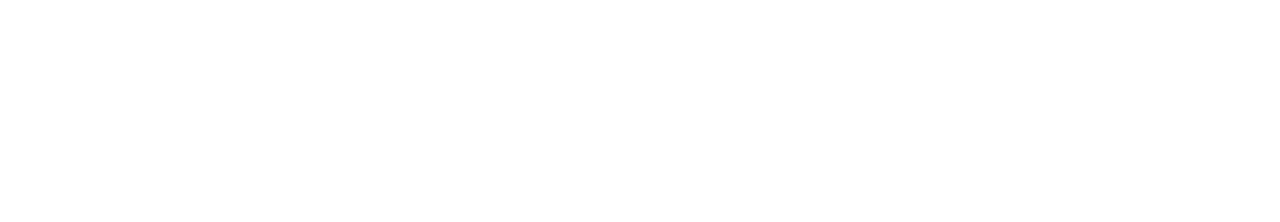
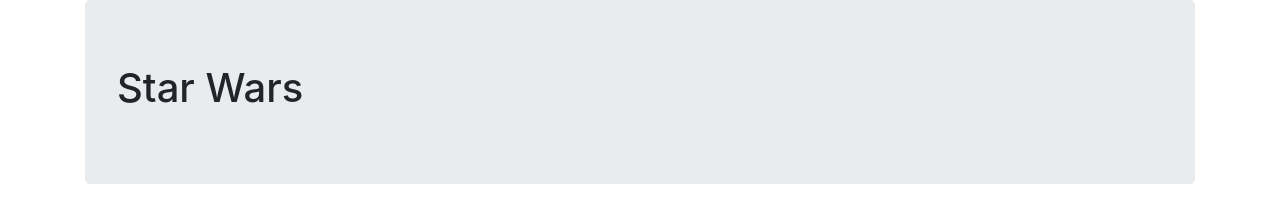
Before and after one commit to fbuonojr/starwars, a website: page view.html in a window 1280 px wide. Drawn offline with nearby package versions, Linux system fonts and the light colour scheme.

Commit message:
added container and jumbotron

```diff
--- a/view.html
+++ b/view.html
@@ -11,7 +11,13 @@
 </head>
 
 <body>
-
+    <div class="container">
+        <div class="jumbotron">
+            <h1>
+                Star Wars
+            </h1>
+        </div>
+    </div>
 </body>
 
 </html>
```
